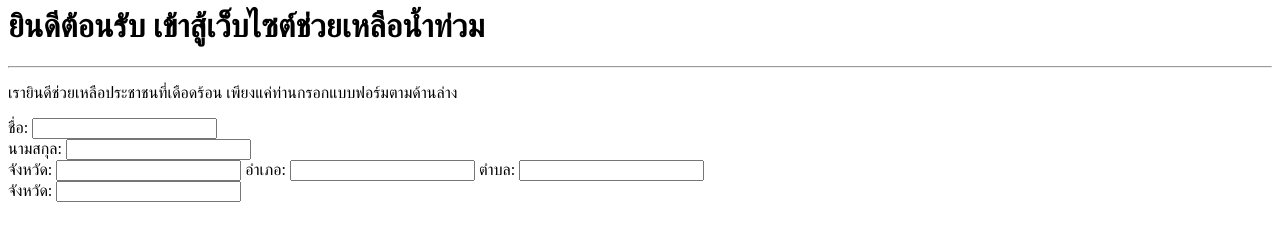
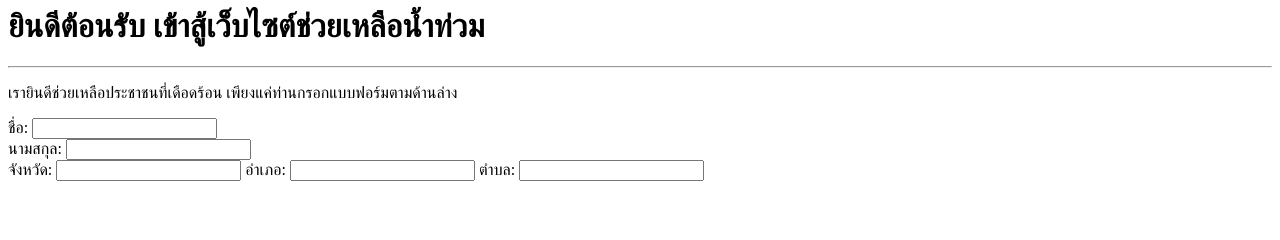
Before and after one commit to Suttitam/helpfloods, a plain HTML site: page index.html in a window 1280 px wide. Drawn offline with Linux system fonts and the light colour scheme.

Commit message:
Update index.html

```diff
--- a/index.html
+++ b/index.html
@@ -11,9 +11,7 @@
 <br>
 นามสกุล: <input type="text" name="นามสกุล" />
 <br>
-จังหวัด: <input type="text" name="นามสกุล" />          อำเภอ: <input type="text" name="นามสกุล" />         ตำบล: <input type="text" name="นามสกุล" />
-<br>
-จังหวัด: <input type="text" name="นามสกุล" />
+จังหวัด: <input type="text" name="นามสกุล" />&nbsp;อำเภอ: <input type="text" name="นามสกุล" />&nbsp;ตำบล: <input type="text" name="นามสกุล" />
 </form>
 </body>
 </html>
```
